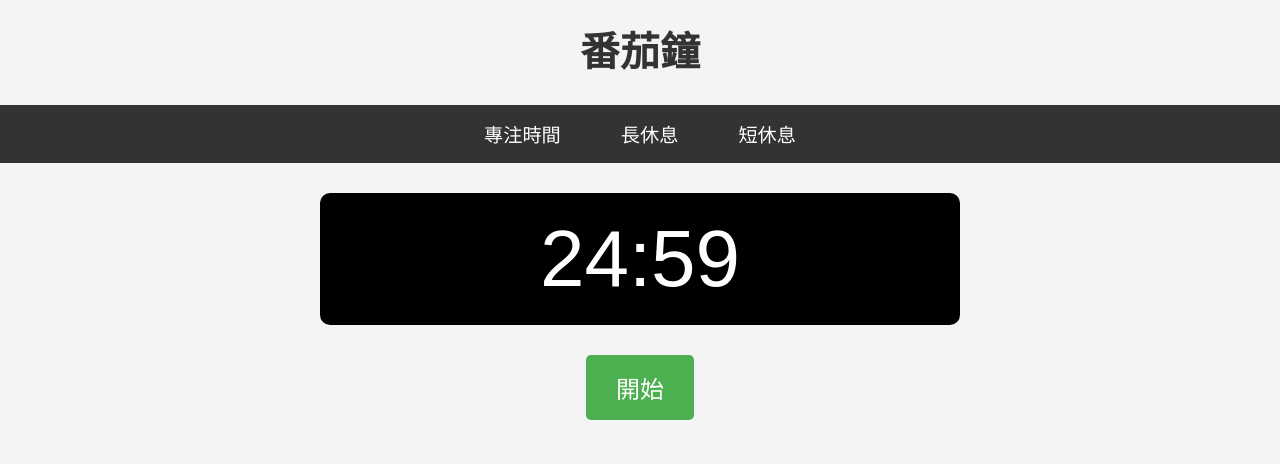
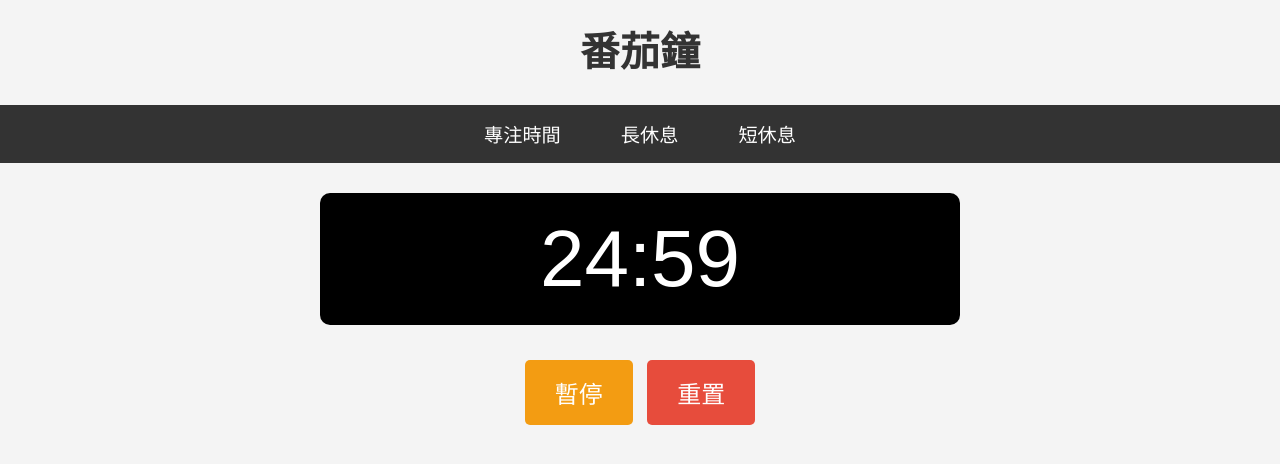
Before and after one commit to kurumiwu/tomatoclock, a plain HTML site: page index.html in a window 1280 px wide. Both pictures are taken after a click on the button "開始". Drawn offline with Linux system fonts and the light colour scheme.

Commit message:
Add files via upload

```diff
--- a/index.html
+++ b/index.html
@@ -54,8 +54,12 @@
       align-items: center;
     }
 
-    /* 開始按鈕 */
-    .start-btn {
+    /* 按鈕 */
+    .btn-container {
+      margin-top: 20px;
+    }
+
+    .pause-btn, .continue-btn, .reset-btn,.start-btn {
       background-color: #4CAF50;
       color: white;
       padding: 15px 30px;
@@ -63,11 +67,23 @@
       border: none;
       border-radius: 5px;
       cursor: pointer;
-      margin-bottom: 40px;
+      margin: 5px;
     }
 
-    .start-btn:hover {
-      background-color: #45a049;
+
+
+
+    .pause-btn {
+      background-color: #f39c12;
+    }
+
+    .reset-btn {
+      background-color: #e74c3c;
+    }
+
+    /* 隱藏暫停、繼續和重置按鈕，直到點擊開始 */
+    .pause-btn, .continue-btn, .reset-btn {
+      display: none;
     }
 
     /* 手機屏幕調整 */
@@ -86,7 +102,7 @@
         width: 90%;
       }
 
-      .start-btn {
+      .pause-btn, .continue-btn, .reset-btn,.start-btn {
         font-size: 1.2em;
         padding: 12px 25px;
       }
@@ -105,16 +121,32 @@
     <span id="countdown">25:00</span>
   </div>
 
-  <button class="start-btn" onclick="startTimer()">開始</button>
+  <div class="btn-container">
+    <button  class="start-btn" id="start-btn" onclick="startTimer()">開始</button>
+    <button class="pause-btn" onclick="pauseTimer()">暫停</button>
+    <button class="continue-btn" onclick="continueTimer()">繼續</button>
+    <button class="reset-btn" onclick="resetTimer()">重置</button>
+  </div>
 
   <script>
     let countdownDisplay = document.getElementById('countdown');
     let countdownTime = 25 * 60; // 設定初始時間為25分鐘
     let timer;
+    let isPaused = false; // 用來記錄計時是否暫停
+    let isStarted = false; // 記錄計時是否已開始
 
     function startTimer() {
-      if (timer) clearInterval(timer);
+      if (!isStarted) {
+        // 如果是第一次開始計時
+        isStarted = true;
+        document.querySelector('.pause-btn').style.display = 'inline-block';
+        document.querySelector('.reset-btn').style.display = 'inline-block';
+        document.getElementById('start-btn').style.display = 'none';
+        startCountdown();
+      }
+    }
 
+    function startCountdown() {
       timer = setInterval(function() {
         let minutes = Math.floor(countdownTime / 60);
         let seconds = countdownTime % 60;
@@ -130,6 +162,44 @@
         }
       }, 1000);
     }
+
+    function pauseTimer() {
+      clearInterval(timer); // 停止計時
+      isPaused = true;
+      document.querySelector('.continue-btn').style.display = 'inline-block';
+      document.querySelector('.pause-btn').style.display = 'none';
+    }
+
+    function continueTimer() {
+      // 繼續計時
+      isPaused = false;
+      document.querySelector('.continue-btn').style.display = 'none';
+      document.querySelector('.pause-btn').style.display = 'inline-block';
+      startCountdown();
+    }
+
+    function resetTimer() {
+      clearInterval(timer); // 停止計時
+      countdownTime = 25 * 60; // 重設為25分鐘
+      countdownDisplay.textContent = '25:00';
+
+      // 顯示開始按鈕，隱藏暫停和繼續按鈕
+      document.querySelector('.pause-btn').style.display = 'none';
+      document.querySelector('.continue-btn').style.display = 'none';
+      document.querySelector('.reset-btn').style.display = 'none';
+      document.getElementById('start-btn').style.display = 'inline-block'; // 顯示開始按鈕
+
+      // 重置狀態
+      isPaused = false;
+      isStarted = false;
+    }
+
+    // 當頁面加載後，會顯示「開始」按鈕並隱藏其他按鈕
+    window.onload = function() {
+      document.querySelector('.pause-btn').style.display = 'none';
+      document.querySelector('.continue-btn').style.display = 'none';
+      document.querySelector('.reset-btn').style.display = 'none';
+    }
   </script>
 </body>
 </html>
```
